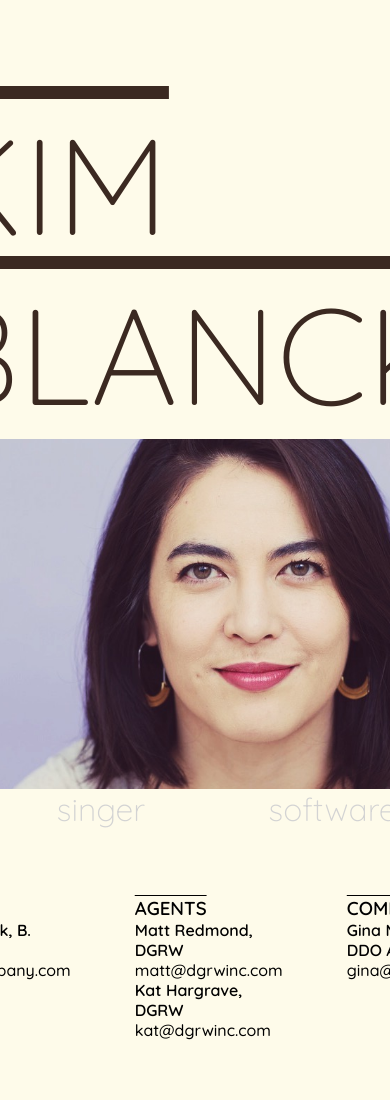
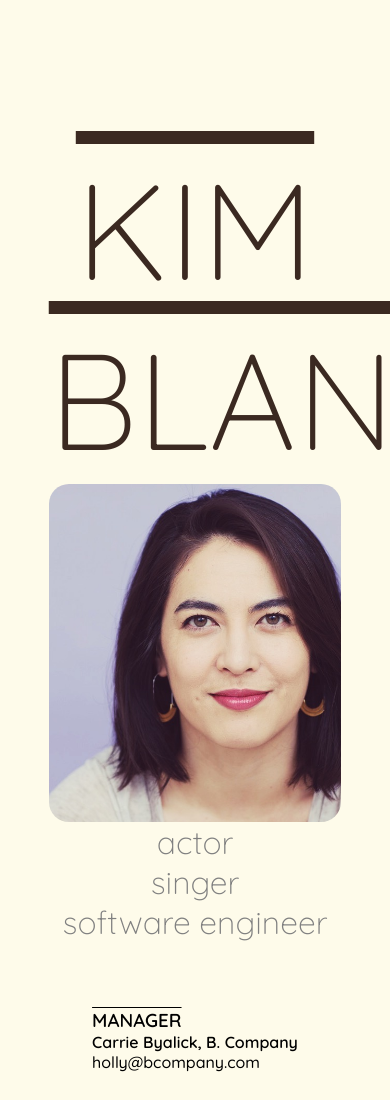
Before and after one commit to kblanck/kb-dot-com, a plain HTML site: page index.html in a window 390 px wide. Shown: the top 1100 px of the page. Drawn offline with nearby package versions, Linux system fonts and the light colour scheme.

Commit message:
swapped vh and vw for hard code

```diff
--- a/index.html
+++ b/index.html
@@ -13,7 +13,7 @@
     <title>Kim Blanck</title>
   </head>
   <body>
-    <h1>KIM BLANCK</h1>
+    <div id="header">KIM BLANCK</div>
     <div id="img-container"></div>
     <div id="about">
         <div id="actor">actor</div>
--- a/styles.css
+++ b/styles.css
@@ -8,10 +8,12 @@ body {
   background-color: #FEFBEA;
 }
 
-h1 {
+#header {
+  width: 75vw;
   font-size: 8.5em;
-  padding: 0;
   margin-bottom: 0;
+  margin-top: 1em;
+  text-align: center;
   font-weight: 300;
   color: #3b2921;
   text-decoration: overline;
@@ -22,8 +24,10 @@ h1 {
   background-size: cover;
   background-position: center;
   border-radius: 20px;
-  width: 800px;
-  height: 350px;
+  /* width: 800px;
+  height: 350px; */
+  width: 75vw;
+  height: 40vh;
   padding: 0;
 }
 
@@ -73,3 +77,29 @@ a {
 a:hover {
   text-decoration: underline;
 }
+
+@media (max-width: 600px) {
+  h1 {
+    text-align: center;
+  }
+
+  #about {
+    display: flex;
+    flex-direction: column;
+    width: 75%;
+    padding: 0;
+    color: gray;
+  }
+
+  #actor, #singer, #software-engineer {
+    font-size: 2em;
+    font-weight: 300;
+  }
+
+  #reps {
+    display: flex;
+    flex-direction: column;
+    align-content: space-between;
+    padding: 1em;
+  }
+}
```
